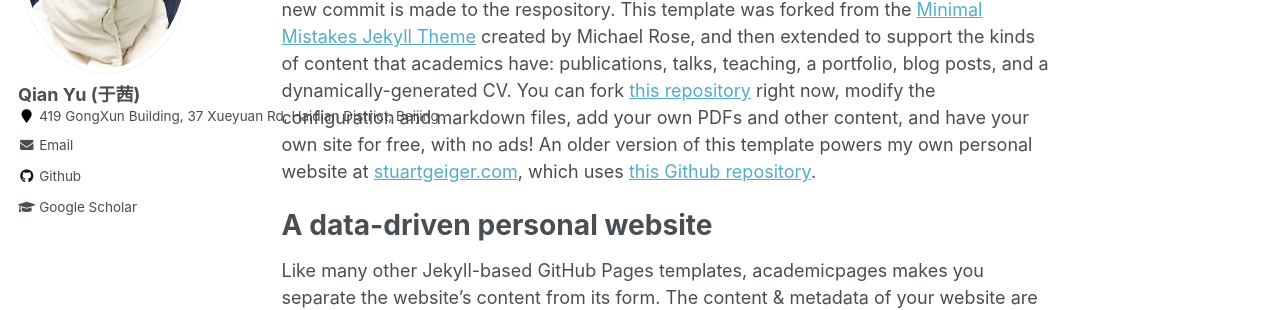
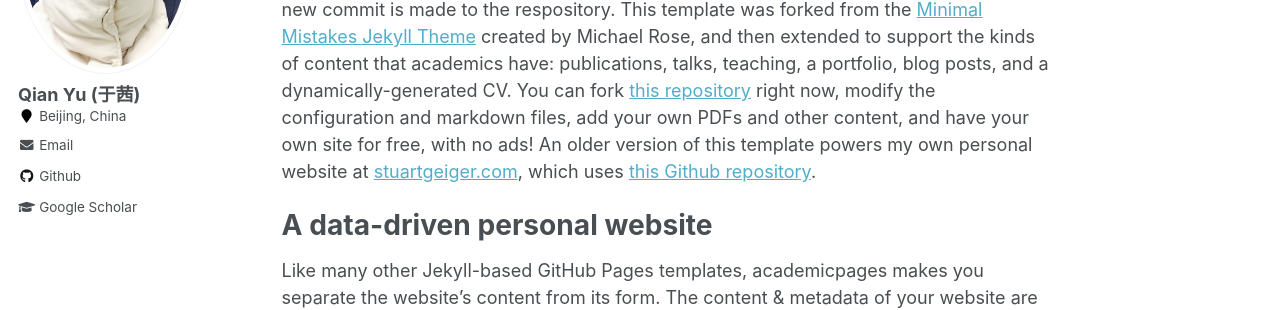
Before and after one commit to yuqian1023/yuqian1023.github.io, a Jekyll site: the page built from _pages/about.md, in a window 1280 px wide. Shown: the part 273-583 px from the top of the page. Built offline with Jekyll 4.4.1, drawn with Linux system fonts in a browser that asks for light colours.

Commit message:
Update _config.yml

```diff
--- a/_config.yml
+++ b/_config.yml
@@ -83,7 +83,7 @@
   name             : "Qian Yu (于茜)"
   avatar           : "Qian.jpeg"
   bio              : #"Your biography for the left-hand sidebar"
-  location         : "419 GongXun Building, 37 Xueyuan Rd, Haidian District, Beijing"
+  location         : "Beijing, China"
   employer         :
   pubmed           : #"https://www.ncbi.nlm.nih.gov/pubmed/?term=john+snow"
   googlescholar    : "https://scholar.google.com/citations?user=mmm90qgAAAAJ&hl=en"
```
